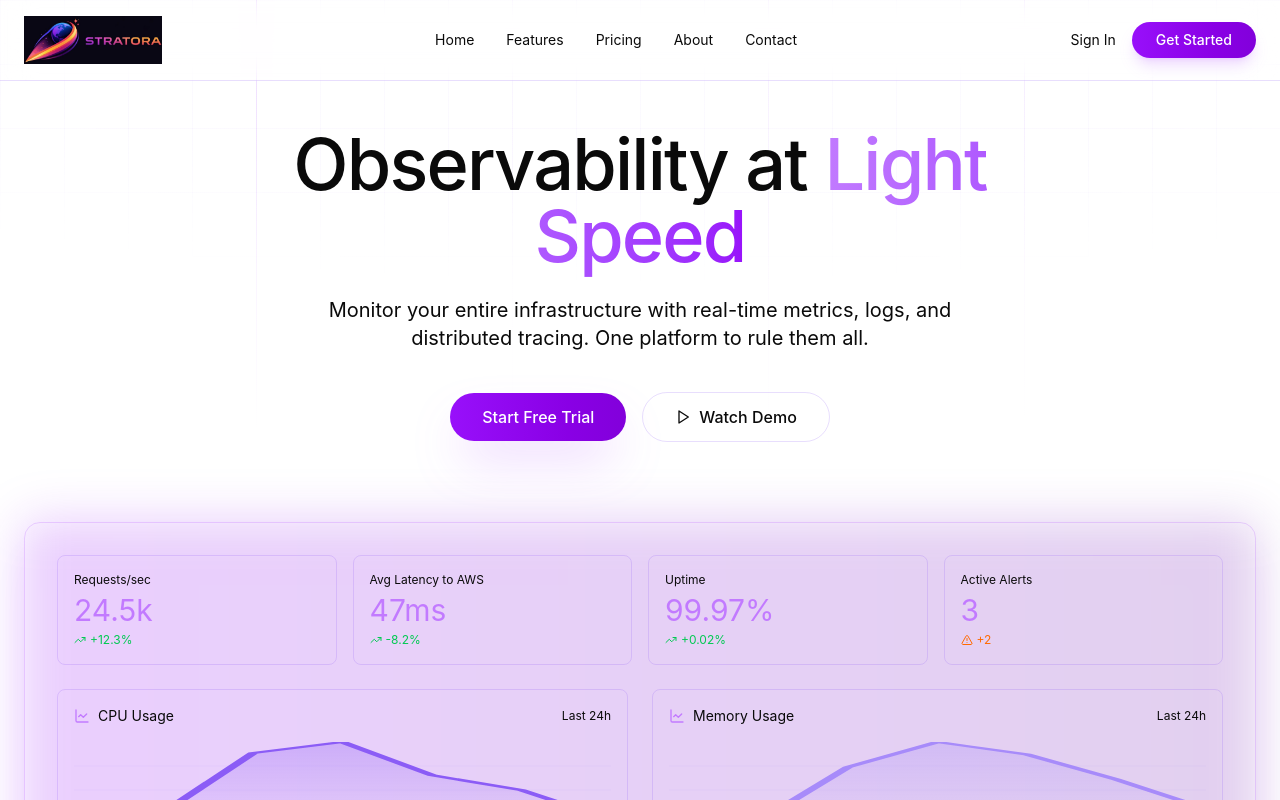
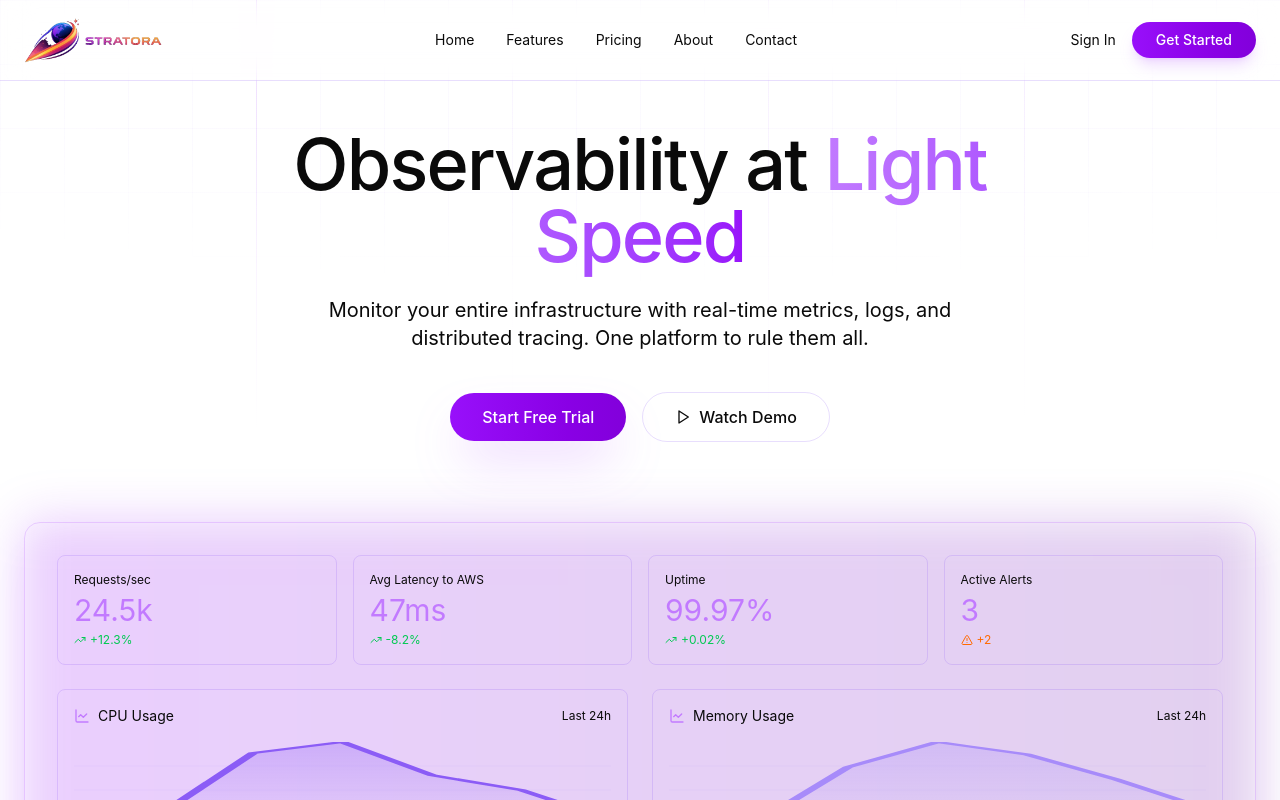
Before and after one commit to DJzmoot/stratora.io, a React (Vite) app: page / in a window 1280 px wide. Shown: the top 800 px of the page. Built offline with nearby package versions, Linux system fonts and the light colour scheme.

Commit message:
Update navigation.tsx

```diff
--- a/src/app/components/navigation.tsx
+++ b/src/app/components/navigation.tsx
@@ -8,7 +8,7 @@ export function Navigation() {
           {/* Logo */}
           <div className="flex items-center">
   <img
-    src="/stratora-logo.jpg"
+    src="/stratora-logo-transparent.png"
     alt="Stratora logo"
     className="h-10 md:h-12 w-auto"
   />
```
